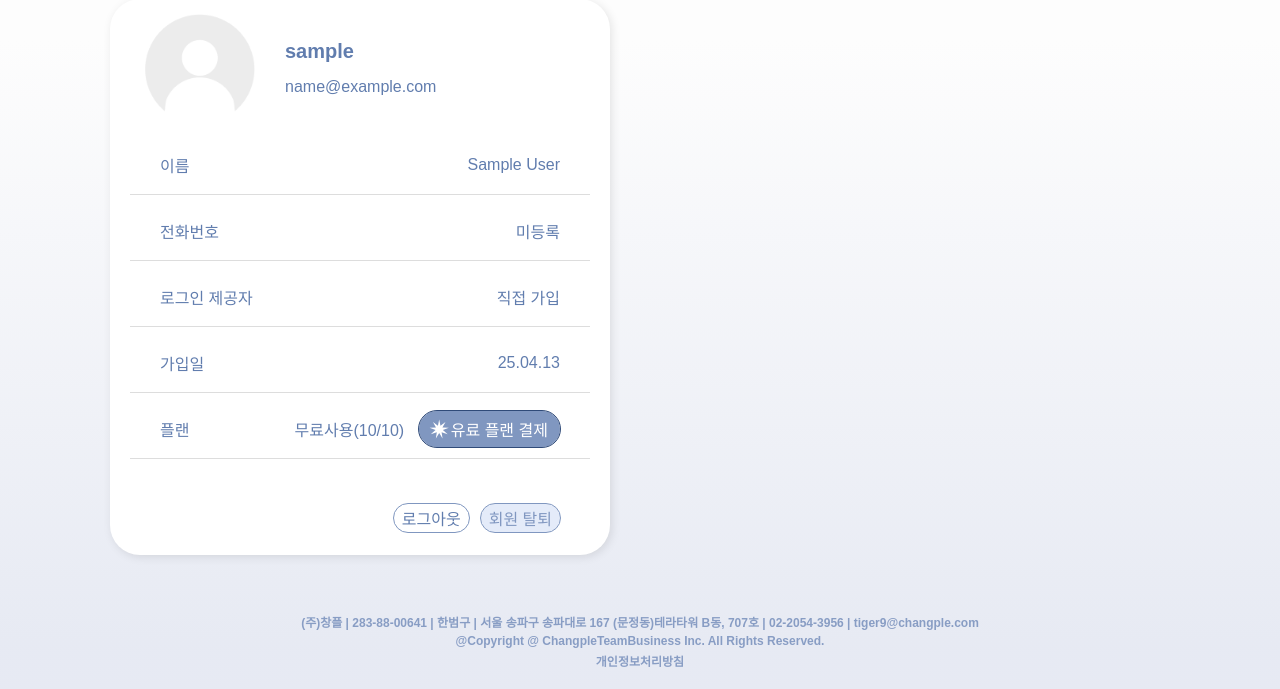
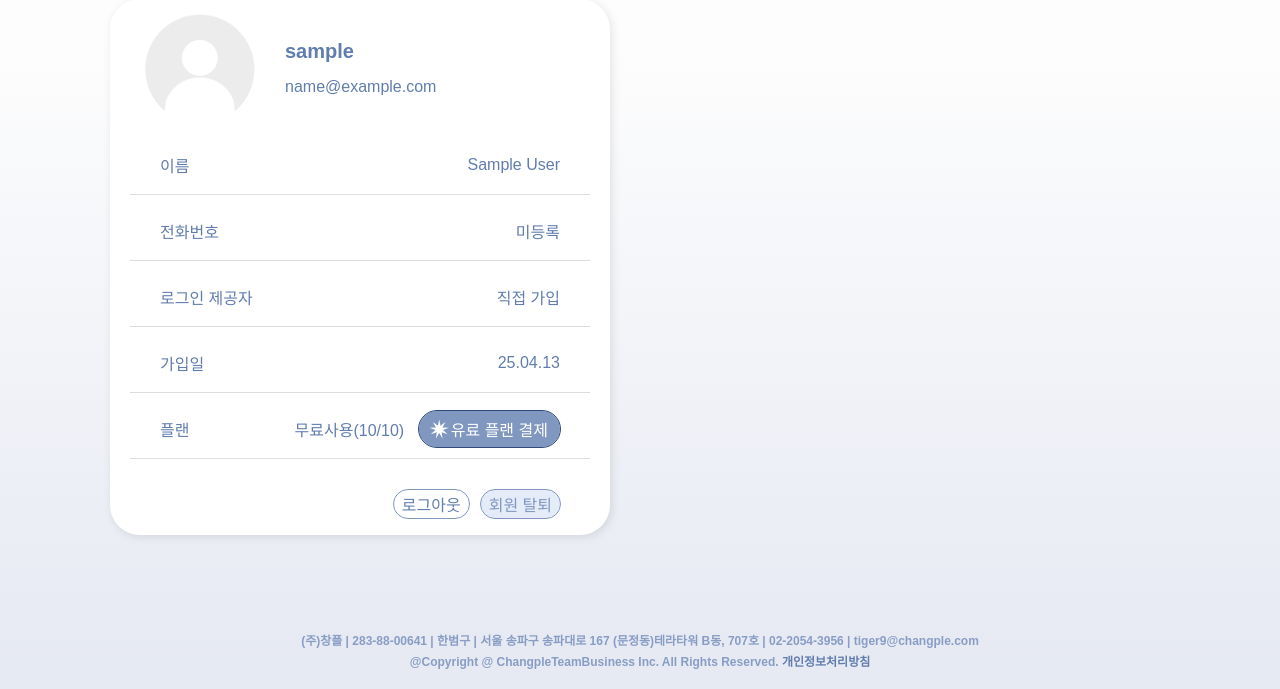
Before and after one commit to leetusik/changple, a Django app: page /mypage/ in a window 1280 px wide; the page is wider, and only the part inside the window is pictured. Shown: the part 111-800 px from the top of that part. Run offline with Django 4.2, Linux system fonts and the light colour scheme; the visitor is signed in with stand-in values (Sample User, id 1).

Commit message:
mypage: height resize

```diff
--- a/static/css/index.css
+++ b/static/css/index.css
@@ -683,12 +683,10 @@ footer {
   left: 0;
   z-index: 999;
 }
-
 .company-info {
   font-size: 12px;
   font-weight: 600;
 }
-
 .copyright {
   font-size: 12px;
   font-weight: 600;
--- a/static/css/mypage.css
+++ b/static/css/mypage.css
@@ -96,15 +96,16 @@ main {
 }
 /*--- img area ---*/
 .profile-img-area {
+  border-radius: 999px;
   width: 110px;
   height: 110px;
-  border-radius: 999px;
   display: flex;
   flex-direction: column;
   align-items: center;
   justify-content: center;
 }
 .profile-img-area img {
+  border-radius: 999px;
   width: 110px;
   height: 110px;
 }
@@ -341,12 +342,12 @@ main {
 .profile-buttons-block {
   /* background-color: aqua; */
   width: 460px;
-  height: 80px;
+  height: 60px;
   display: flex;
   flex-direction: row;
   align-items: center;
   justify-content: flex-end;
-  padding-top: 28px;
+  padding-top: 20px;
   padding-bottom: 2px;
   padding-left: 30px;
   padding-right: 30px;
@@ -389,8 +390,6 @@ main {
 
 /*----------------------------------------*/
 footer {
-  font-size: 12px;
-  font-weight: 600;
   width: 100%;
   padding: 20px;
   display: flex;
@@ -402,5 +401,26 @@ footer {
   position: fixed;
   bottom: 0;
   left: 0;
-  z-index: 0;
+  z-index: 999;
 }
+.company-info {
+  font-size: 12px;
+  font-weight: 600;
+}
+.copyright {
+  font-size: 12px;
+  font-weight: 600;
+}
+.copyright p {
+  display: inline;
+}
+
+.privacy-policy {
+  font-size: 14px;
+  font-weight: 700;
+  text-decoration: underline;
+  cursor: pointer;
+}
+.personal-info-link {
+  color: #617dae;
+}
--- a/templates/auth/mypage.html
+++ b/templates/auth/mypage.html
@@ -220,10 +220,19 @@
         {% endif %}
     </main>
 
-<footer>
-    <div class="company-info">(주)창플 | 283-88-00641 | 한범구 | 서울 송파구 송파대로 167 (문정동)테라타워 B동, 707호 | 02-2054-3956 | tiger9@changple.com</div>
-    <div class="copyright">@Copyright @ ChangpleTeamBusiness Inc. All Rights Reserved.</div>
-    <div class="privacy-policy">개인정보처리방침</div>
-</footer>
+    <footer>
+        <div class="company-info">
+            (주)창플 | 283-88-00641 | 한범구 | 서울 송파구 송파대로 167 (문정동)테라타워 B동, 707호 | 02-2054-3956 | tiger9@changple.com
+        </div>
+        <div class="copyright">
+            <p>
+                @Copyright @ ChangpleTeamBusiness Inc. All Rights Reserved.
+            </p>
+            <p>
+                <a href="" class="personal-info-link" target="_blank">개인정보처리방침</a>
+            </P>
+        </div>
+    </footer>
+
 </body>
 </html>
```
